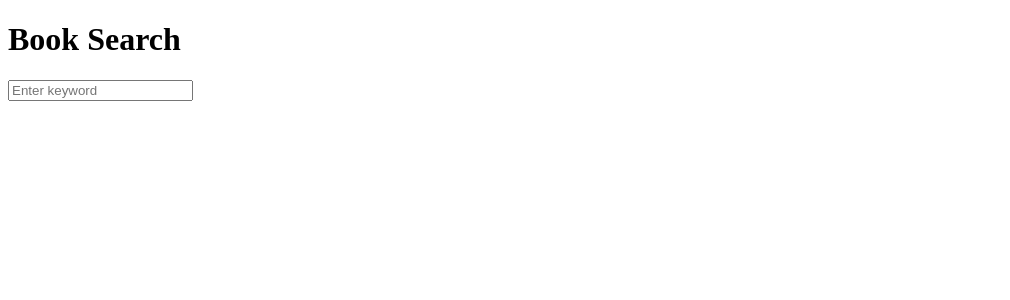
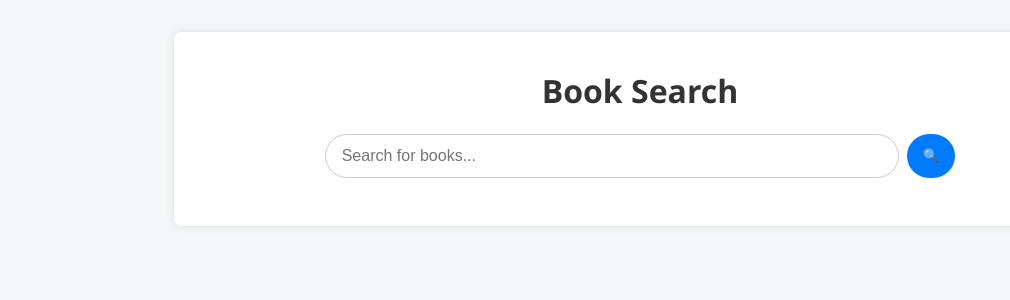
Before and after one commit to au1rey/Book-Recommender, a Flask app: page / in a window 1280 px wide. Shown: the top 300 px of the page, without its empty margins (0-1010 px from the left). Run offline with Flask 3, Linux system fonts and the light colour scheme.

Commit message:
Stylized book search

```diff
--- a/Templates/home.html
+++ b/Templates/home.html
@@ -1,23 +1,37 @@
 <!doctype html>
 <html>
-<head><title>Book Reccommender</title></head>
+<head>
+    <meta charset="UTF-8">
+    <title>Book Reccommender</title>
+    <link rel="stylesheet" href="{{ url_for('static', filename='style.css')}}">
+</head>
 <body>
+    <div class="container">
         <h1>Book Search</h1>
-    <form method="post">
-        <input type="text", name="query" placeholder="Enter keyword">
-        <imput type="submit" value=""Search></imput>
+        <form action="/" method="post" class="search-bar">
+            <input type="text", name="query" placeholder="Search for books..." required>
+            <button type="submit">🔍</button>
         </form>
 
         {% if books %}
+        <div class="book-list">
             <h2>Results:</h2>
             <ul>
                 {% for book in books %}
-                <li>
-                    <strong>{{ book.title }}</strong> by {{ book.authors| join(', ')}}<br>
-                    <em>{{book.description}}</em>
-                </li>
+                <div class="book-card">
+                    <h2>{{ book.title }}</h2>
+                    <p><strong>Authors:</strong> {{ book.authors | join(', ') }}</p>
+                    <p><strong>Categories:</strong> {{ book.categories | join(', ') }}</p>
+                    {% if book.rating != 'N/A' %}
+                        <p><strong>Rating:</strong> {{ book.rating }}</p>
+                    {% endif %}
+                    <p><strong>Pages:</strong> {{ book.page_count }}</p>
+                    <p>{{ book.description }}</p>
+                </div>
                 {% endfor %}
             </ul>
+        </div>
         {% endif %}
+    </div>
 </body>
 </html>
--- /dev/null
+++ b/static/style.css
@@ -0,0 +1,78 @@
+body {
+    font-family: 'Segoe UI', Tahoma, Geneva, Verdana, sans-serif;
+    background: #f4f6f8;
+    margin: 0;
+    padding: 0;
+}
+
+.container {
+    max-width: 900px;
+    margin: 2rem auto;
+    padding: 1rem;
+    background: #ffffff;
+    border-radius: 8px;
+    box-shadow: 0 0 10px rgba(0, 0, 0, 0.1);
+}
+
+h1 {
+    text-align: center;
+    color: #333;
+}
+
+.search-bar {
+    display: flex;
+    justify-content: center;
+    margin-bottom: 2rem;
+}
+
+.search-bar input[type ="text"] {
+    width: 60%;
+    padding: 0.75rem 1rem;
+    border: 1px solid #ccc;
+    border-radius: 999px;
+    outline: none;
+    font-size: 1rem;
+    transition: border 3s;
+}
+
+.search-bar input[type="text"]:focus {
+    border-color: #007BFF;
+}
+
+.search-bar button {
+    padding: 0.75rem 1rem;
+    margin-left: 0.5rem;
+    background-color: #007BFF;
+    color: white;
+    border: none;
+    border-radius: 999px;
+    cursor: pointer;
+    transition: background-color 3s;
+}
+
+.search-bar button:hover {
+    background-color: #0056b3;
+}
+
+.book-list {
+    display: grid;
+    margin: 1.5rem;
+}
+
+.book-card {
+    background: #fafafa;
+    padding: 1rem;
+    border-radius: 8px;
+    border: 1px solid #e0e0e0;
+    box-shadow: 0 2px 4px rgba(0, 0, 0, 0.05);
+}
+
+.book-card h2 {
+    margin: 0 0 0.5rem 0;
+    color: #222;
+}
+
+.book-card p {
+    margin: 0.25rem 0;
+    color: #555;
+}
```
Lines whose indentation alone changed are shown as unchanged.
